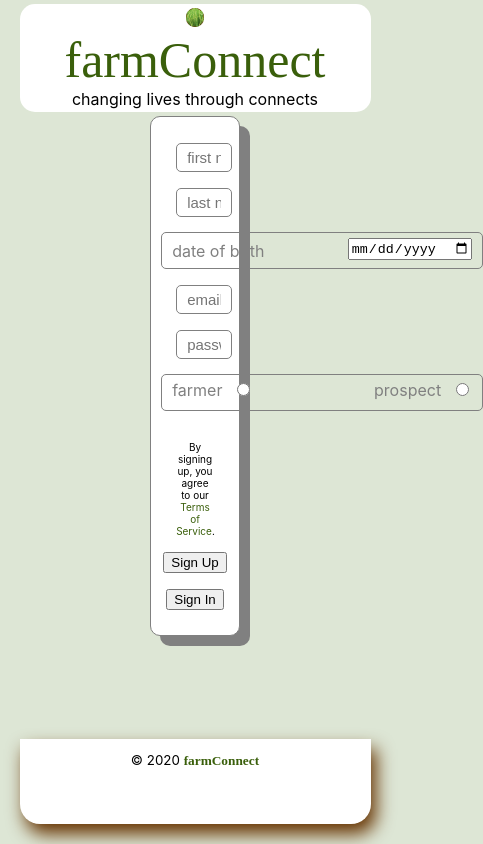
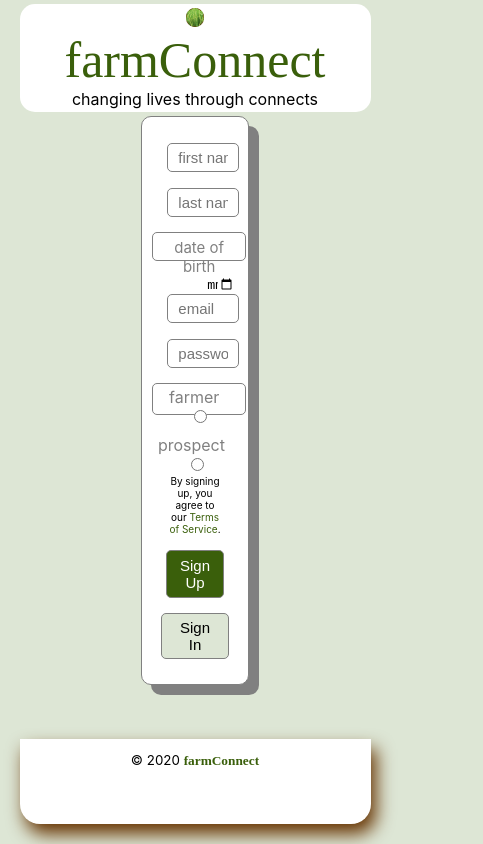
Before and after one commit to coula3/farm-connect, a React (Create React App) app in the folder farm-connect-frontend/: page /signup in a window 390 px wide. Shown: the whole page, 483 px wide, since content can reach past the window. Built offline with nearby package versions, Linux system fonts and the light colour scheme.

Commit message:
refactor SignUp to make elements responsive

```diff
--- a/farm-connect-frontend/src/containers/SignUp/SignUp.css
+++ b/farm-connect-frontend/src/containers/SignUp/SignUp.css
@@ -1,6 +1,6 @@
 .main_div {
+    width: 30%;
     margin: auto;
-    width: 25%;
     border: solid 1px grey;
     box-shadow: 10px 10px grey;
     border-radius: 10px;
@@ -9,8 +9,8 @@
 }
 
 #signup_form {
-    padding: 10px;
-    margin-bottom: 5px
+    padding: 10px 0px 10px 0px;
+    margin-bottom: 5px;
 }
 
 .inputs_p {
@@ -27,11 +27,11 @@
 }
 
 #dob_p {
-    width: 300px;
+    width: 84%;
     height: 20px;
     margin: auto;
     margin-top: 15px;
-    padding: 5px 10px 10px 10px;
+    padding: 2px 10px 5px 10px;
     border: grey solid 1px;
     border-radius: 5px;
 }
@@ -39,21 +39,23 @@
 #dob_span {
     color: grey;
     padding-top: 3px;
-    font-size:"15px";
+    font-size: 15px;
     float: left;
 }
 
 #dob_input {
+    width: 40%;
     float: right;
+    border: none;
 }
 
 #type_div {
-    width: 300px;
+    width: 84%;
     height: 20px;
     margin: auto;
     margin-top: 15px;
     margin-bottom: 20px;
-    padding: 5px 10px 10px 10px;
+    padding: 3px 10px 7px 10px;
     border: grey solid 1px;
     border-radius: 5px;
 }
@@ -79,8 +81,27 @@
     clear: both;
 }
 
-#sign_up_button {
+#signup_button {
     margin-top: 5px;
+}
+
+.SignUp_signup_button {
+    width: 67.5%;
+    font-size: 15px;
+    padding: 6px 10px;
+    border-radius: 5px;
+    border: grey solid 1px;
+    background-color: #3a5f0b;
+    color: #FFF;
+}
+
+.SignUp_signin_button {
+    width: 65%;
+    font-size: 15px;
+    padding: 5px 10px;
+    border-radius: 5px;
+    border: grey solid 1px;
+    background-color: #dde6d5;
 }
 
 #service_terms_p {
@@ -92,3 +113,7 @@
     text-decoration: none;
     color: #3a5f0b;
 }
+
+#margin_radio_input {
+    margin-top: 5px;
+}
--- a/farm-connect-frontend/src/containers/SignUp/SignUp.js
+++ b/farm-connect-frontend/src/containers/SignUp/SignUp.js
@@ -69,20 +69,20 @@ class SignUp extends Component {
                     <div id="type_div">
                         <div id="farmer_type_div">
                             <label className="type_lbl" htmlFor="farmer">farmer</label>
-                            <input type="radio" id="farmer" name="type" value="Farmer" onChange={this.handleChange} checked={this.state.user.type === "Farmer"} />
+                            <input id="margin_radio_input" type="radio" id="farmer" name="type" value="Farmer" onChange={this.handleChange} checked={this.state.user.type === "Farmer"} />
                         </div>
                         <div id="prospect_type_div">
                             <label className="type_lbl" htmlFor="prospect">prospect</label>
-                            <input type="radio" id="prospect" name="type"  value="Prospect" onChange={this.handleChange} checked={this.state.user.type === "Prospect"} />
+                            <input id="margin_radio_input" type="radio" id="prospect" name="type"  value="Prospect" onChange={this.handleChange} checked={this.state.user.type === "Prospect"} />
                         </div>
 
                         <p id="type_error_p">{messages.typeError(this.props.errorMessages)}</p>
                     </div>
 
                     <p id="service_terms_p">By signing up, you agree to our <Link id="service_terms_link" to="/terms-of-service">Terms of Service</Link>.</p>
-                    <button id="sign_up_button" className="sign_up_button">Sign Up</button>
+                    <button id="signup_button" className="SignUp_signup_button">Sign Up</button>
                 </form>
-                <button className="sign_in_button" onClick={this.handleSwitchToSignIn}>Sign In</button>
+                <button className="SignUp_signin_button" onClick={this.handleSwitchToSignIn}>Sign In</button>
             </div>
         )
     }
```
